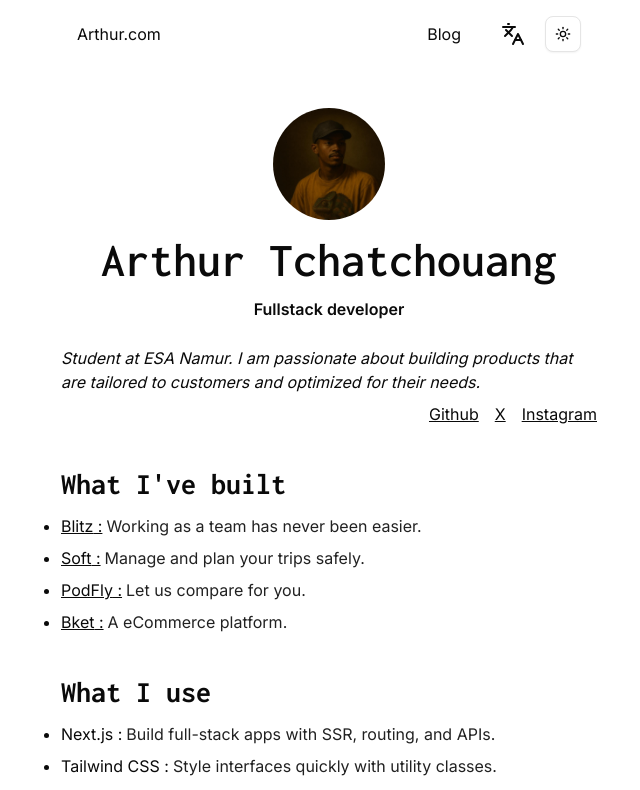
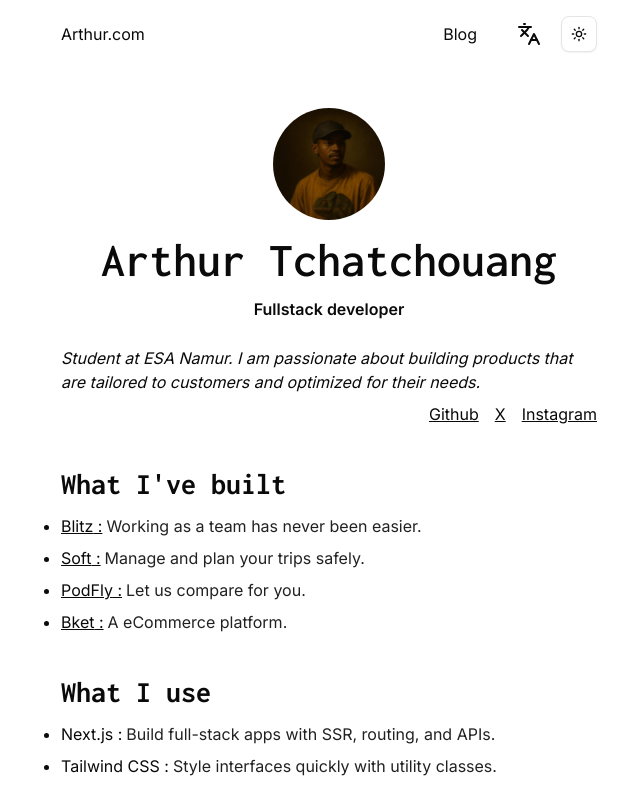
Before and after one commit to Arthur05-FT/portfolio, a Next.js app: page / in a window 1280 px wide. Shown: the top 790 px of the page, without its empty margins (311-951 px from the left). Built offline with nearby package versions, Linux system fonts and the light colour scheme.

Commit message:
fix: padding in the header

```diff
--- a/src/components/layout/header.tsx
+++ b/src/components/layout/header.tsx
@@ -5,7 +5,7 @@ import { ModeToggle } from "../ui/mode-toggle";
 
 const Header = () => {
   return (
-    <header className="flex justify-between items-center p-4">
+    <header className="flex justify-between items-center py-4">
       <Link href={"/"}>Arthur.com</Link>
       <div className="flex items-center gap-10">
         <Link
```
